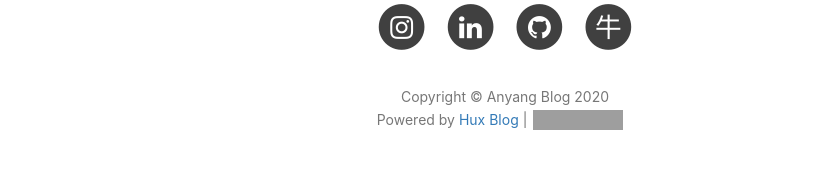
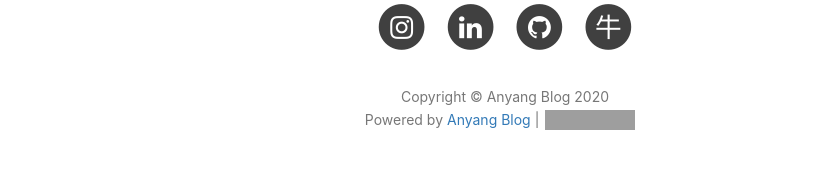
Before and after one commit to zhaoanyang36/blog, a Jekyll site: the page built from index.html, in a window 1280 px wide and 900 px high, scrolled down 2301 px. Shown: the part 676-845 px from the top of the window, without its empty margins (135-949 px from the left). Built offline with Jekyll 4.4.1, drawn with Linux system fonts in a browser that asks for light colours; nearby versions of some CDN libraries; the list of posts is cut into pages by our own code; comment, search, counter and statistics services are not loaded; grey boxes are pictures that could not be loaded.

Commit message:
Update footer.html

```diff
--- a/_includes/footer.html
+++ b/_includes/footer.html
@@ -9,7 +9,7 @@
                 <p class="copyright text-muted">
                     Copyright &copy; {{ site.title }} {{ site.time | date: '%Y' }}
                     <br>
-                    Powered by <a href="http://huangxuan.me">Hux Blog</a> |
+                    Powered by <a href="http://zhaoanyang36.github.io">Anyang Blog</a> |
                     <iframe style="margin-left: 2px; margin-bottom:-5px;" frameborder="0" scrolling="0" width="100px"
                         height="20px"
                         src="https://ghbtns.com/github-btn.html?user=huxpro&repo=huxpro.github.io&type=star&count=true">
```
